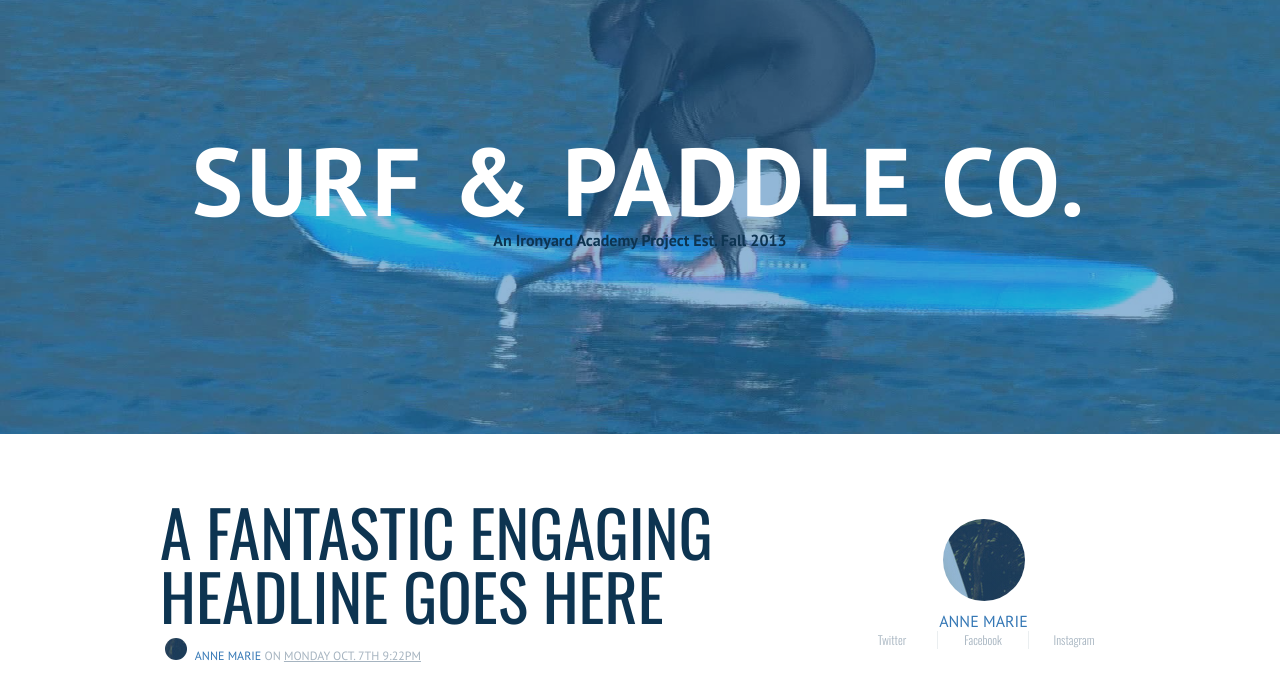
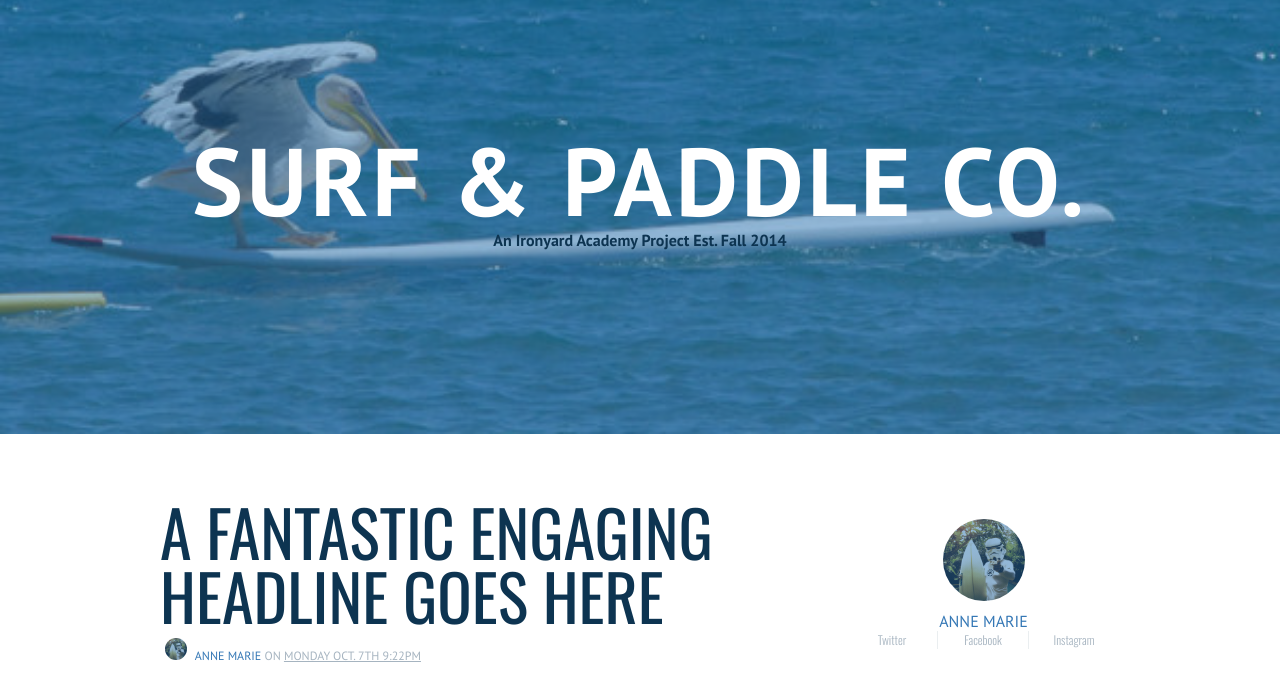
Before and after one commit to slkennedy/Surf_and_Paddle, a website: page index.html in a window 1280 px wide. Shown: the part 80-771 px from the top of the page. Drawn offline with nearby package versions, Linux system fonts and the light colour scheme.

Commit message:
Adjust image size of 2 images and changes photos to fun pictures of animals

```diff
--- a/app/styles/main.scss
+++ b/app/styles/main.scss
@@ -38,7 +38,7 @@
       height:514px;
       width:100%;
       display:inline-block;
-      background-image: url("../../images/headerimg2.jpg");
+      background-image: url("../../images/birdsurfs.jpg");
       background-size:100%
     }
 
@@ -209,6 +209,7 @@
       $overlay-semitransparentblue,
       $overlay-semitransparentblue),
       url("../../images/profile.jpg") center center;
+      background-size: cover;
     }
 
     .circle1:hover {
@@ -217,6 +218,7 @@
       $overlay-transparentblue,
       $overlay-transparentblue),
       url("../../images/profile.jpg") center center;
+      background-size: cover;
       @include overlay-transition (1s);
     }
 }
@@ -338,6 +340,7 @@
       $overlay-semitransparentblue,
       $overlay-semitransparentblue),
       url("../../images/profile.jpg") center center;
+      background-size: cover;
       @include overlay-transition (1s);
 
     &:hover {
@@ -346,6 +349,7 @@
       $overlay-transparentblue,
       $overlay-transparentblue),
       url("../../images/profile.jpg") center center;
+      background-size: cover;
       @include overlay-transition (1s);
     }
 }
--- a/index.html
+++ b/index.html
@@ -40,7 +40,7 @@
         <h1>Surf & Paddle Co.</h1>
       </div>
       <div class = "header-subtitle">
-        <p class="subtitle">An Ironyard Academy Project Est. Fall 2013</p>
+        <p class="subtitle">An Ironyard Academy Project Est. Fall 2014</p>
       </div>
     </header>
   </section>
```
Also changed, not shown: package.json (+5 -2 lines), dist/styles/main.css, images/adimage.jpg (deleted), images/birdsurfs.jpg (added), images/bottomimg1.jpg (deleted), images/bottomimg2.jpg (deleted), images/bottomimg4.jpg (deleted), images/catsurfs.jpg (added), images/dog-surfing01.jpg (added), images/fundogsurfs.jpg (added), images/headerimg.jpg (deleted), images/headerimg2.jpg (deleted), images/surf-dogs.jpg (added), 2 other files.
